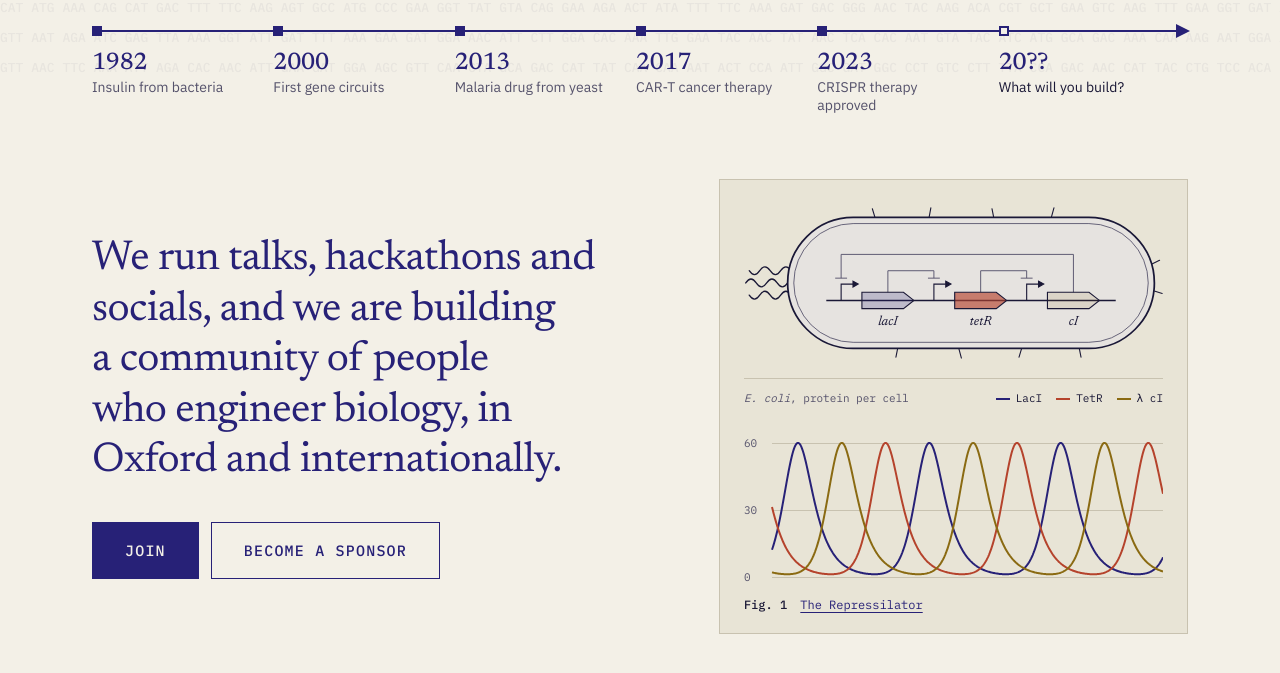
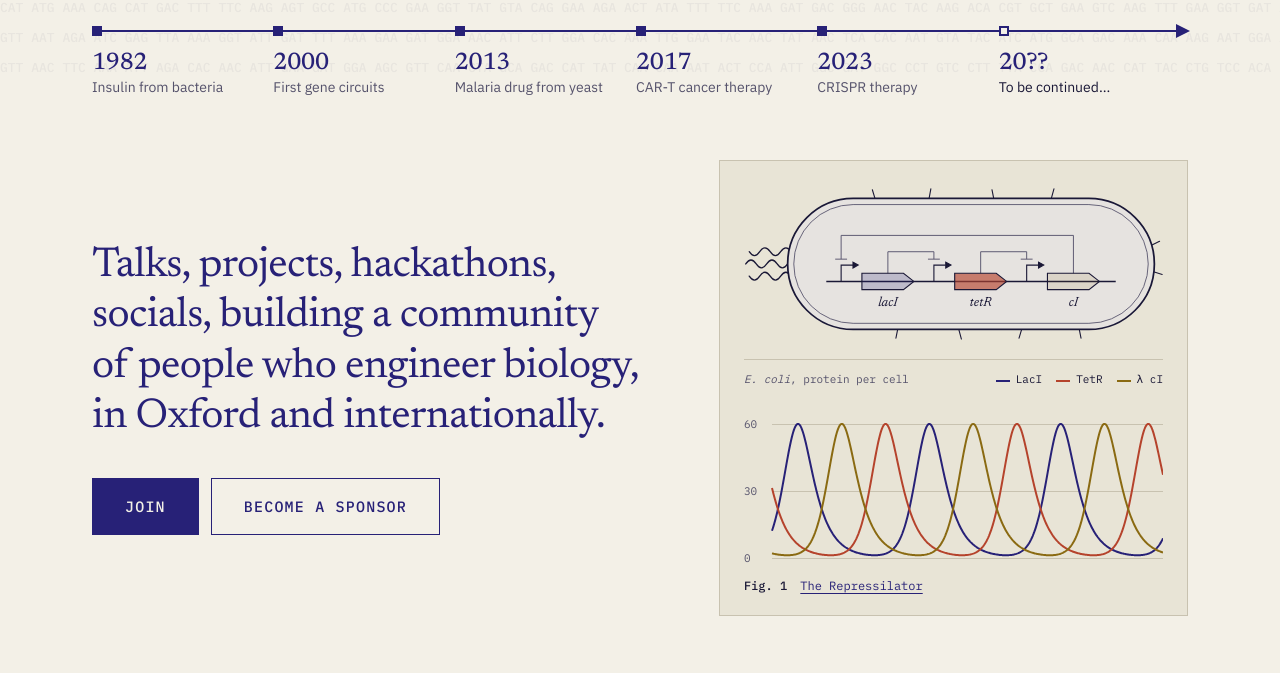
Before and after one commit to oxfordsynbio/oxfordsynbio.github.io, a plain HTML site: page index.html in a window 1280 px wide. Shown: the part 727-1400 px from the top of the page. Drawn offline with Linux system fonts and the light colour scheme.

Commit message:
Update timeline and pitch wording
Co-Authored-By: Claude Fable 5.2 <noreply@anthropic.com>

```diff
--- a/index.html
+++ b/index.html
@@ -59,15 +59,15 @@
     <li><b>2000</b><span>First gene circuits</span></li>
     <li><b>2013</b><span>Malaria drug from yeast</span></li>
     <li><b>2017</b><span>CAR-T cancer therapy</span></li>
-    <li><b>2023</b><span>CRISPR therapy approved</span></li>
-    <li><b>20??</b><span>What will you build?</span></li>
+    <li><b>2023</b><span>CRISPR therapy</span></li>
+    <li><b>20??</b><span>To be continued...</span></li>
   </ol>
 </section>
 
 <!-- ============================== WHAT WE DO ============================== -->
 <section class="intro wrap">
   <div class="pitch">
-    <p>We run talks, hackathons and socials, and we are building a community of people who engineer biology, in Oxford and internationally.</p>
+    <p>Talks, projects, hackathons, socials, building a community of people who engineer biology, in Oxford and internationally.</p>
     <p class="pitch-actions">
       <a class="btn btn-solid btn-big" href="#join">Join</a>
       <a class="btn btn-big" href="mailto:syntheticbiologyoxford@gmail.com?subject=Sponsoring%20SynBio%20Oxford">Become a sponsor</a>
```
